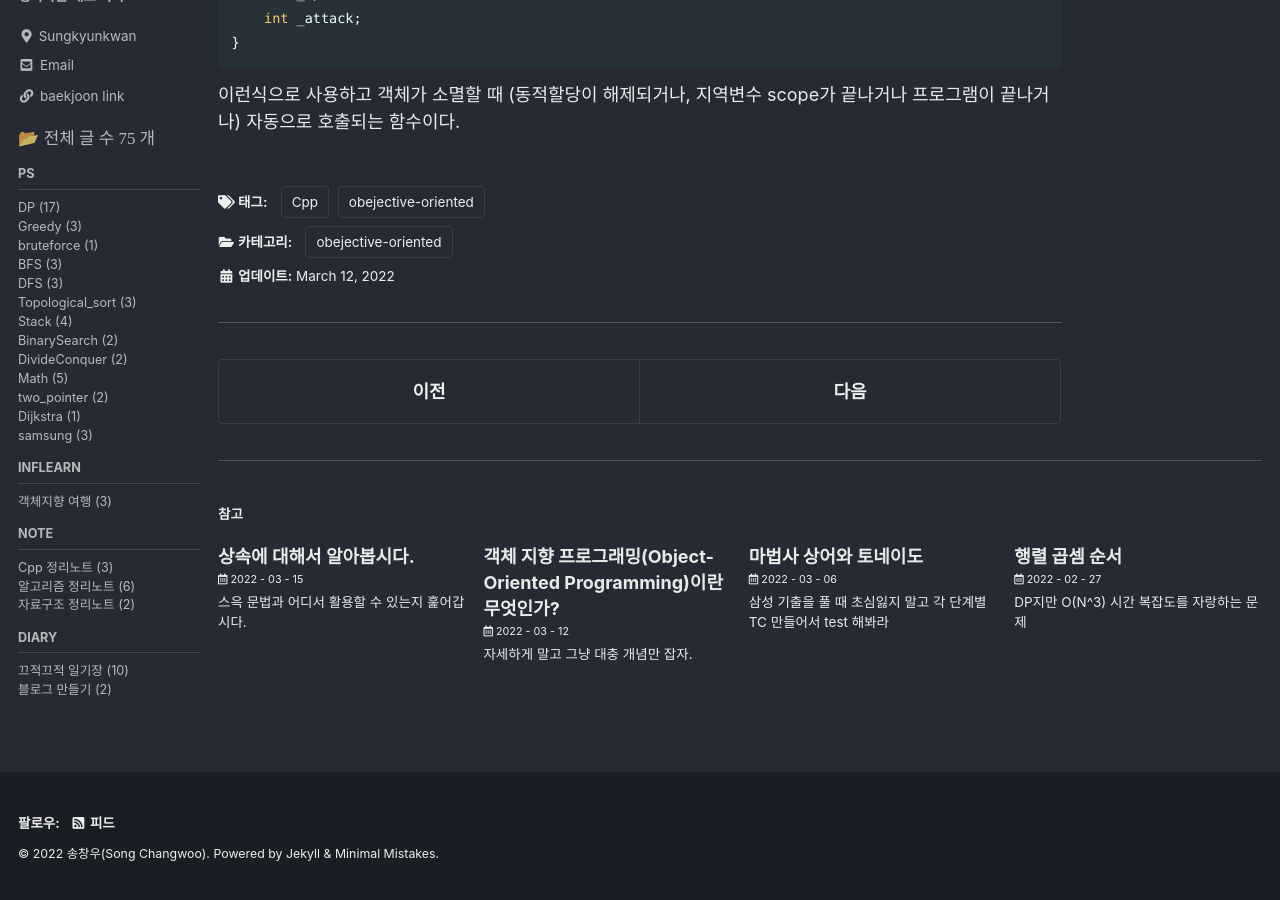
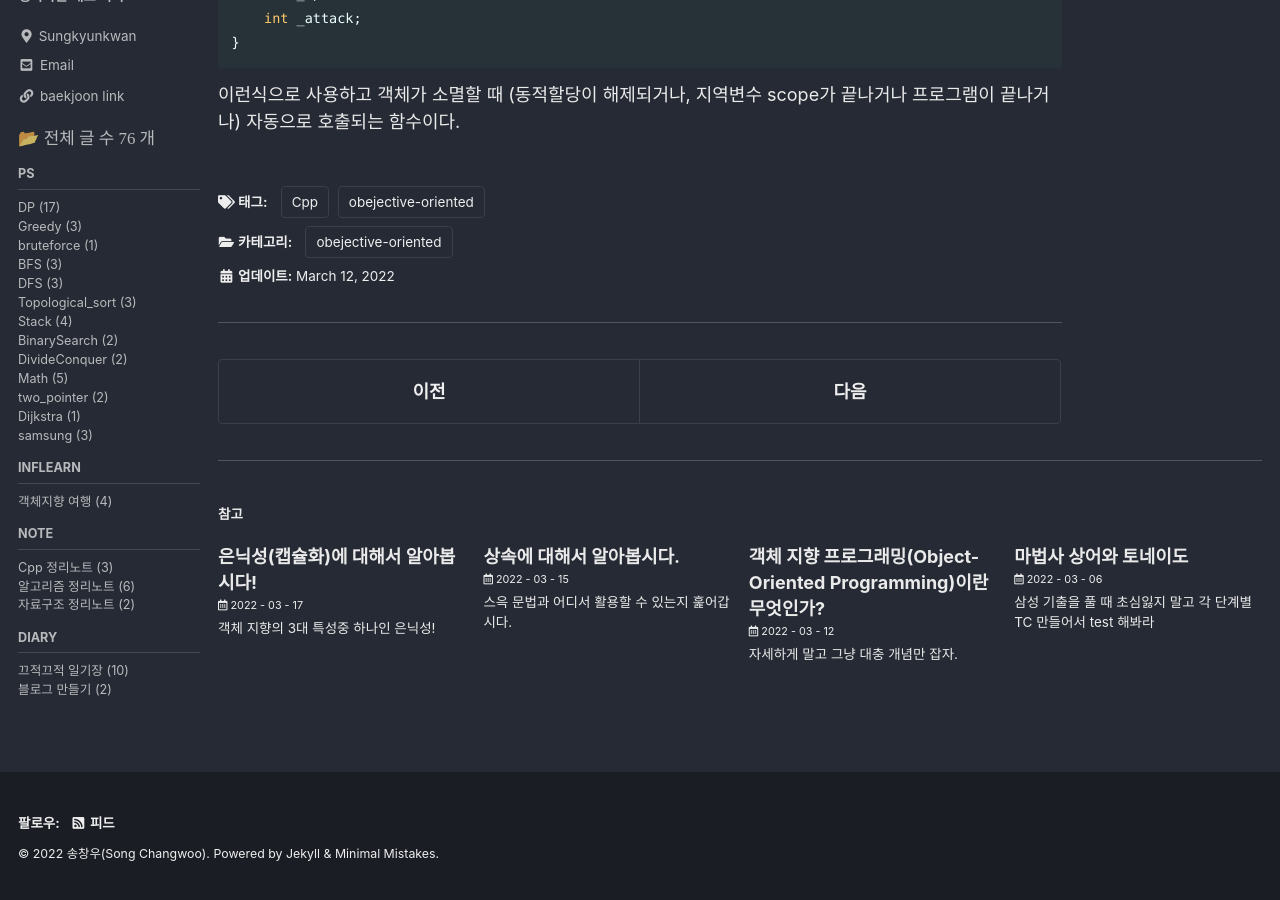
Before and after one commit to IsIthappy/IsIthappy.github.io, a Jekyll site: the page built from _posts/2022-03-12-z_constructor_destructor.md, in a window 1280 px wide and 900 px high, scrolled down 3787 px. Built offline with Jekyll 4.4.1, drawn with Linux system fonts in a browser that asks for light colours; cached includes are drawn as plain includes; part of the change alters nothing that is shown.

Commit message:
capsul post

````diff
--- /dev/null
+++ b/_posts/2022-03-17-capsul.md
@@ -0,0 +1,281 @@
+---
+title: "은닉성(캡슐화)에 대해서 알아봅시다!"
+excerpt: "객체 지향의 3대 특성중 하나인 은닉성!"
+
+categories:
+    - obejective-oriented
+tags:
+    - [obejective-oriented, Cpp]
+last_modified_at: 2022-03-17
+---
+
+# 객체 지향의 3대 속성 중 은닉성에 대해서
+
+1. 은닉성이란 무엇이고 언제 쓰는가?
+2. 어떻게 숨길 것인가? (public, private)
+3. 그럼 상속할 때에는 어떻게 되는가?, (protected)
+4. 크게 중요한 것은 아니지만 혹시 모르니 상속 접근 지정자에 대해서 알아봅시다.
+
+---
+
+
+## 1. 은닉성이란 무엇이고 언제 쓰는가?
+
+
+>은닉성(Data Hiding)  = 캡슐화(Encapsulation)
+
+목표 : 몰라도 되는 것들은 깔끔하게 숨기겠다.
+
+1. 정말 건드리면 안되는 데이터같은 것들의 경우
+2. 다른 경로로 접근하길 원하는 경우(직접 접근하지 말고, 특정 logic을 거쳐서 접근해라!)
+
+별로 와닿지 않으니 예를 들어보자면
+
+자동차가 있을 때, 자동차의 부품(핸들, 페달, 엔진, 문 등등)들이 있을테고, 각종 사용법들이 있을 것이다.
+
+
+```cpp
+class car
+{
+public:
+	void movehandle(){}
+	void pushpedal(){}
+	void opendoor(){}
+
+	void disassemblecar() {} // 차를 분해한다...
+	void runengine() {} // 엔진에 불붙인다..
+public:
+	핸들;
+	페달;
+	엔진;
+};
+```
+
+근데 여기서 보면 disassemblecar(), runengine() 은 user가 직접 사용하기엔 딱봐도 위험해보임. 제발 user가 직접 사용하지 않았으면 좋겠음.
+
+실수라도 한번 잘못 사용한다면 프로그램에 치명적인 영향을 줄 수 있을만한 친구들이지.
+
+>저런 data들을 숨기고 특정 logic으로만 접근하게 하기 위해서 은닉성이란 특징이 필요한 것이다!
+
+---
+
+## 2. 어떻게 숨기는데?
+
+접근지정자를 통해서 data를 원하는 만큼 숨길 수 있다.
+
+> 접근 지정자 : public, protected, private
+
+1. public : 누구한테나 공개, 아무데서나 사용 가능
+2. protected : 상속받는 자식한테만 공개
+3. private : 나만 사용할 것 ---> 해당 class 내부에서만 사용 가능하다는 것!
+
+```cpp
+class car
+{
+public:
+	void movehandle()
+	{
+		runengine(); // 내부에서는 호출 가능함.
+	}
+	void pushpedal() {}
+	void opendoor() {}
+
+private:
+	void disassemblecar() {} // 차를 분해한다...
+	void runengine() {} // 엔진에 불붙인다..
+
+public:
+	핸들;
+	페달;
+	엔진;
+};
+
+int main()
+{
+	car my;
+	my.runengine(); // 이거 호출하면 에러뜸. private 함수라 외부에서 접근 못함.
+	return 0;
+}
+
+```
+
+>즉 이렇게 외부에서 함부로 사용되지 않게! 내부에서만 사용 가능하게! 범위를 지정해줄 수 있다.
+
+
+또한 특정 logic을 거쳐왔으면 좋겠을 때, 특정 방식으로만 data 접근을 허용하고 싶고, 함부로 data 수정을 금지하고 싶을 때도 숨길 수 있다.(사실 함부로 접근하면 위험한 경우랑 뭐 비슷한 흐름이긴 하다.)
+
+
+```cpp
+class berserker
+{
+public:
+	void setberserkermode()
+	{
+		cout << "매우 강해짐!\n";
+	}
+public:
+	int _hp = 100;
+};
+
+int main()
+{
+	berserker b;
+	b._hp = 20;
+	if (b._hp < 50)
+		b.setberserkermode();
+	return 0;
+}
+```
+
+이따구로 짜두면 외부에서 berserker 관리가 들어가기 때문에 hp를 활용하기가 매우 힘들어진다.
+
+1. 어디서 hp 바꿀때마다 일일이 크기 비교할꺼야?
+2. 함부로 아무데서나 hp만 띡 바꾸면 그건 어떻게 잡아낼꺼야
+
+
+이럴때 private으로 _hp를 잡아두고 class 내부에 _hp에 접근 가능하게하는 함수를 만들어서 안전하게 데이터를 관리하는 것이다!
+
+
+```cpp
+class berserker
+{
+public:
+	void sethp(int hp)
+	{
+		_hp = hp;
+		if (_hp < 50)
+			setberserkermode();
+	}
+	void setberserkermode()
+	{
+		cout << "매우 강해짐!\n";
+	}
+private:
+	int _hp;
+};
+```
+
+이렇게 hp에 대한 접근을 하나의 logic으로 만들어서 무조건 저 logic만 거쳐서 hp 접근을 가능하게 하는 것이다.
+
+
+
+---
+
+## 3. 상속할 때에는 어떻게 되는가?
+
+그럼 상속할 때에는 자식 class에서 부모 class 멤버들 접근 범위가 어떻게 되는가?
+
+```cpp
+class car
+{
+public:
+	void movehandle()
+	{
+		runengine(); // 내부에서는 호출 가능함.
+	}
+	void pushpedal() {}
+	void opendoor() {}
+
+private:
+	void disassemblecar() {} // 차를 분해한다...
+	void runengine() {} // 엔진에 불붙인다..
+
+public:
+	핸들;
+	페달;
+	엔진;
+};
+
+class supercar : public car
+{
+public:
+	void pushremote()
+	{
+		runengine(); // car class에서 private으로 선언했기 때문에, 상속을 받아도 사용이 불가능함.
+	}
+};
+```
+
+이런 상황을 위해서 protected 라는 것이 존재한다.
+
+
+```cpp
+class car
+{
+public:
+	void movehandle() {}
+	void pushpedal() {}
+protected:
+	void runengine() {};
+public:
+	핸들;
+	페달;
+	엔진;
+}
+
+class supercar : public car
+{
+public:
+	void pushremote()
+	{
+		runengine(); // 이러면 protected로 자식한테는 공개가 되었기 때문에 호출이 가능해짐.
+	}
+};
+```
+
+protected는 private이지만 자식 class에 한해서는 public과 같이 접근을 가능하게 하는 접근지정자니까 이렇게 사용이 가능해진다.
+
+
+---
+
+## 4. 상속 접근 지정자란 무엇인가?
+
+상속 접근 지정자란 자식 class에 유산을 물려줄 때, 자신의 부모님한테서 받은 유산까지 합해서 내 자식한테 얼만큼 물려줄 것인가? 에 관한 범위 지정자라고 생각하면 된다.
+
+1. public : 내가 상속받아왔던 것 그대로~~~, 싸악 다 상속 (public -> public, protected -> protected)
+2. protected : 너무 아까워 외부에서 접근은 막고, 내 자식들한테만 줄래 (public -> protected, protected -> protected)
+3. private : 스쿠루지!!! 아무도 쓰지마! (public -> private , protected -> private)
+
+
+위에서 사용했던 대로 문법은
+
+```cpp
+class supercar : public car
+{
+public:
+	void pushremote()
+	{
+		runengine();
+	}
+};
+```
+이런식으로 사용한다. (car class가 그대로 supercar에 유산 물려줌)
+
+
+근데 문제는 private이 디폴트 값이라서 저렇게 public car 라고 명시를 안해두고
+
+```cpp
+class supercar : car
+{
+
+}
+```
+
+이따구로 쓰면 car가 private으로 상속되니까 문제가 생긴다.
+
+어차피 상속 접근 지정자에서는 public을 제외하면 쓸 일이 없다고 봐도 무방하므로...
+
+>public만 기억하고 상속시켜줄 때에는 무조건 public을 붙이고 부모님의 이름을 쓴다~~. 라고 생각하자.
+
+```cpp
+class supercar : car
+{
+
+};
+```
+이따구로 상속시키면 car가 private mode로 상속되니까 public 붙여서 상속시켜줘야함.
+
+
+public을 제외하면 사실상 거의 쓰일 일이 없다! 단순하게 생각해봐도 저러면 논리적으로 생각하기 너무 복잡해져서 설계하기 힘들겠지?
+
+>그냥 상속시킬 때에는 무조건 public을 붙여서 써준다~ 라고 생각해도 무방하다.
````
Also changed, not shown: _posts/2022-03-12-z_constructor_destructor.md (+8 -8 lines).
